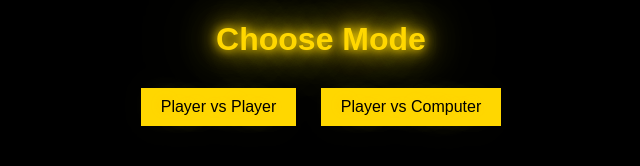
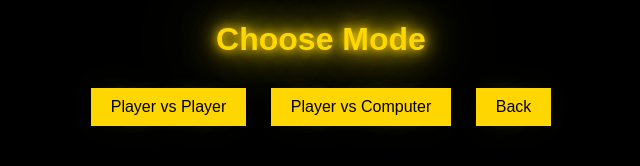
Before and after one commit to GameChangers77777/TicTacToeWithComputerMode, a plain HTML site: page index.html in a window 1280 px wide. Both pictures are taken after a click on the button "Start Game". Shown: the whole page, without its empty margins (319-959 px from the left). Drawn offline with Linux system fonts and the light colour scheme.

Commit message:
index.html

```diff
--- a/index.html
+++ b/index.html
@@ -16,6 +16,9 @@
         <h1>Choose Mode</h1>
         <button id="playerVsPlayerButton">Player vs Player</button>
         <button id="playerVsComputerButton">Player vs Computer</button>
+        <button id="backButton">Back</button>
+
+
     </div>
 
     <div id="gamePage" style="display: none;">
```
